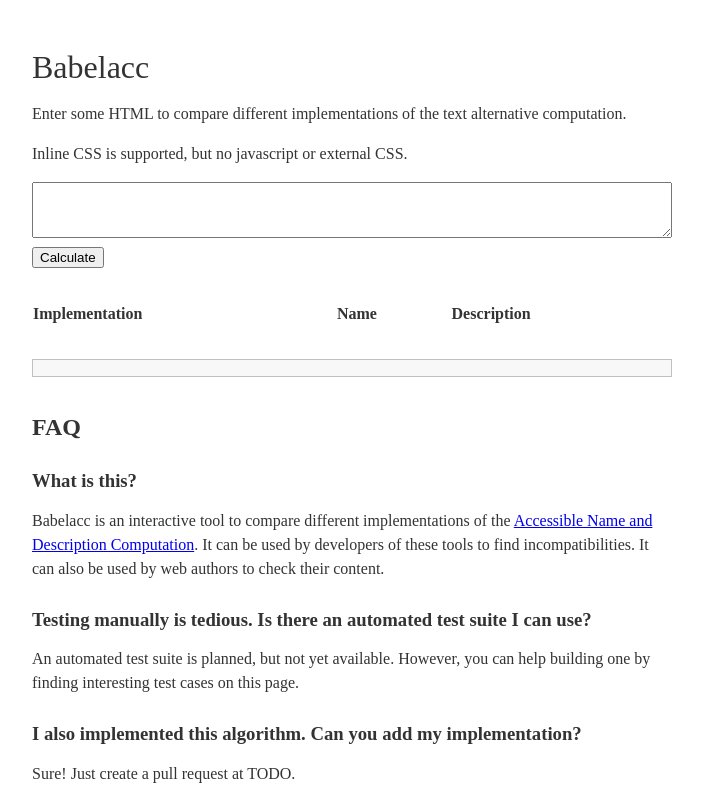
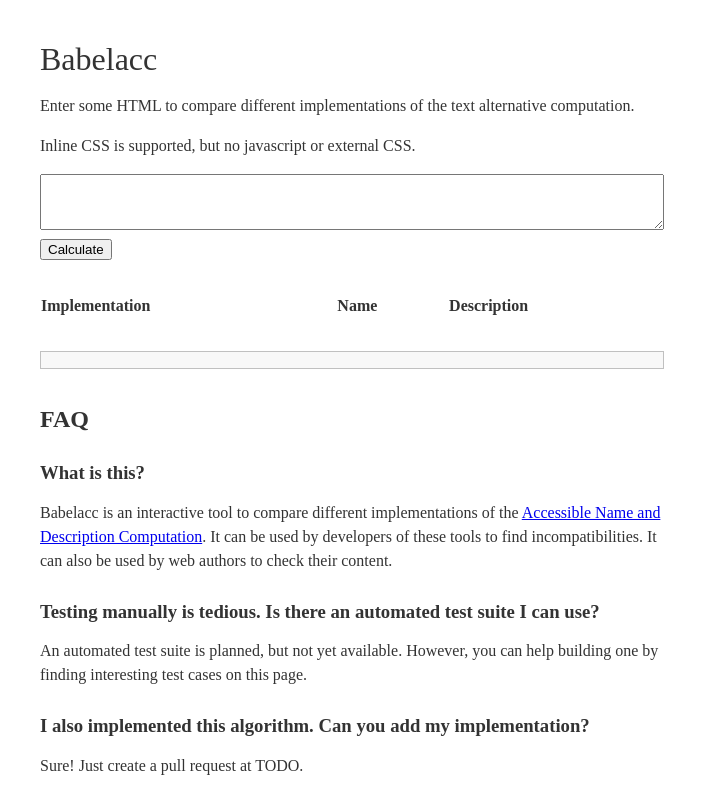
Before and after one commit to xi/babelacc, a plain HTML site: page index.html in a window 1280 px wide. Shown: the top 800 px of the page, without its empty margins (288-991 px from the left). Drawn offline with Linux system fonts and the light colour scheme.

Commit message:
add body padding

```diff
--- a/style.css
+++ b/style.css
@@ -9,18 +9,19 @@ html {
 
 body {
 	max-width: 40em;
-	padding: 0;
+	padding: 0.5em;
 	margin: 2em auto;
-}
-
-h1 {
-	font-weight: normal;
 }
 
 h1, h2, h3, h4, h5, h6 {
 	line-height: 1.2;
 	margin-bottom: 0.8rem;
 	margin-top: 1.5em;
+}
+
+h1 {
+	font-weight: normal;
+	margin-top: 0;
 }
 
 textarea {
```
